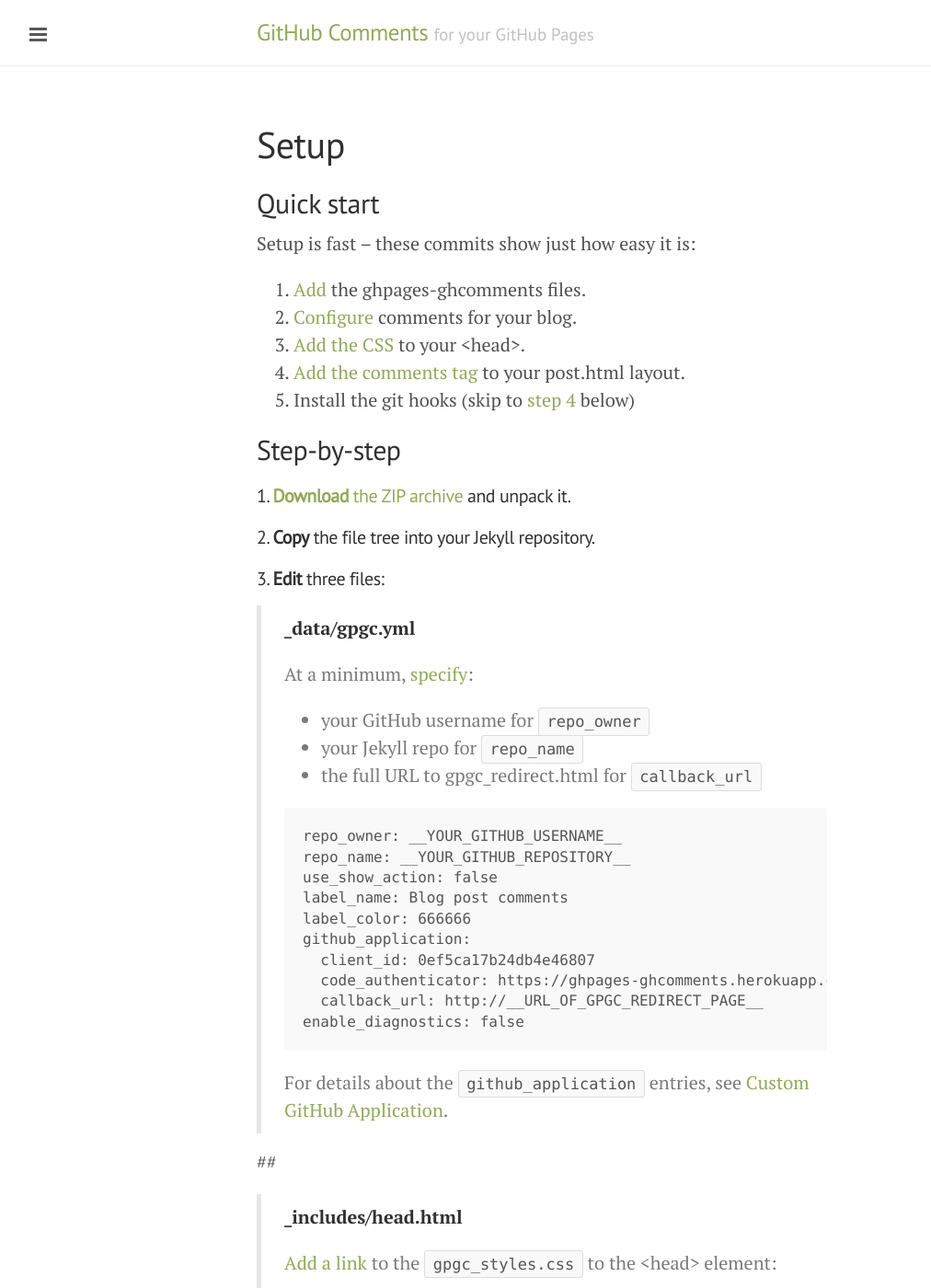
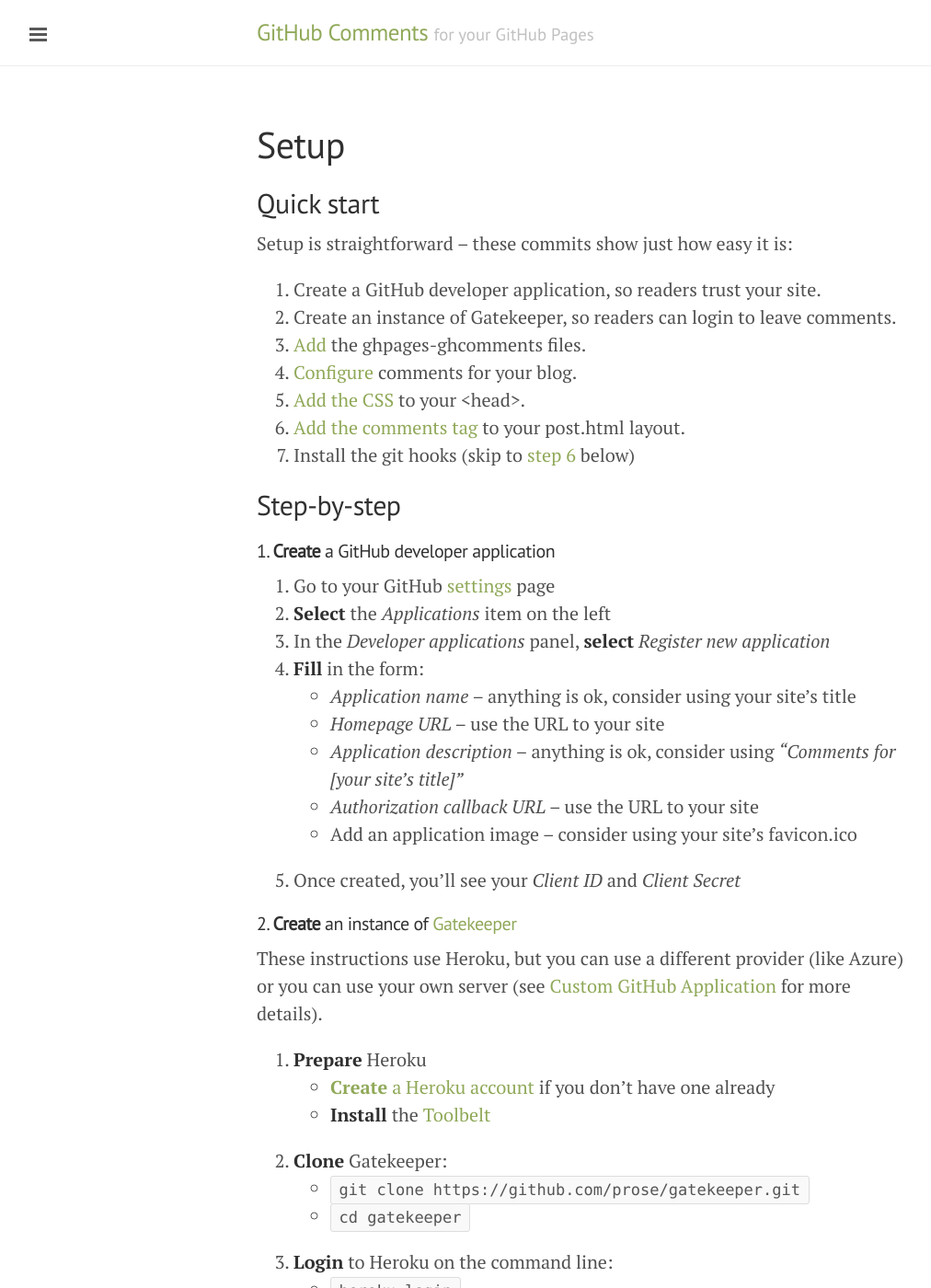
Before and after one commit to wireddown/ghpages-ghcomments, a Jekyll site: the page built from setup.md, in a window 1280 px wide and 1400 px high. Shown: the whole window at 92% size, without its empty margins (1-1013 px from the left). Built offline with Jekyll 4.4.1, drawn with Linux system fonts in a browser that asks for light colours; Markdown is read by kramdown in place of the engine named in the settings; some of the changed text lies outside the part shown.

Commit message:
Update documentation to fix #20
* Every ghpages-ghcomments user must
 * use their own GitHub developer application,
 * use their own code authenticator

````diff
--- a/setup.md
+++ b/setup.md
@@ -6,30 +6,75 @@ tags: [sidebar]
 
 ## Quick start
 
-Setup is fast -- these commits show just how easy it is:
+Setup is straightforward -- these commits show just how easy it is:
 
- 1. [Add](https://github.com/wireddown/gpgc-test/commit/e6eefb8539f1630d5e847760b288a857b31fe55e?diff=unified) the ghpages-ghcomments files.
- 1. [Configure](https://github.com/wireddown/gpgc-test/commit/f73cc70e931c14f63ea8081ec3c006b67258df4d?diff=split) comments for your blog.
- 1. [Add the CSS](https://github.com/wireddown/gpgc-test/commit/b84c65db227b867228178a50554f3374e70a9314?diff=split) to your \<head\>.
- 1. [Add the comments tag](https://github.com/wireddown/gpgc-test/commit/240420c7dd0f7ef0f2dd39c06897cf0d3e711c24?diff=split) to your post.html layout.
- 1. Install the git hooks (skip to [step 4](#step-4) below)
+ 1. Create a GitHub developer application, so readers trust your site.
+ 1. Create an instance of Gatekeeper, so readers can login to leave comments.
+ 1. [Add](https://github.com/pixated/pixated.github.io/commit/09a909b642fcaa3d2fff7b23857b09def64cd339?diff=unified) the ghpages-ghcomments files.
+ 1. [Configure](https://github.com/pixated/pixated.github.io/commit/1f4e26e0a9f3ac5fb02c21cc8e2789ec3e1369d0?diff=split) comments for your blog.
+ 1. [Add the CSS](https://github.com/pixated/pixated.github.io/commit/1e799e7fd73b87c52d513e0ec63d45f88775b101?diff=split) to your \<head\>.
+ 1. [Add the comments tag](https://github.com/pixated/pixated.github.io/commit/1ff031d14b36c93ca3afcdac668a5736ea6bac03?diff=split) to your post.html layout.
+ 1. Install the git hooks (skip to [step 6](#step-6) below)
 
 ## Step-by-step
 
 {% raw %}
 
-#### 1. [**Download** the ZIP archive](https://github.com/wireddown/ghpages-ghcomments/archive/release.zip) and unpack it.
+#### 1. **Create** a GitHub developer application
 
-#### 2. **Copy** the file tree into your Jekyll repository.
+1. Go to your GitHub [settings](https://github.com/settings/applications) page
+1. **Select** the *Applications* item on the left
+1. In the *Developer applications* panel, **select** *Register new application*
+1. **Fill** in the form:
+ * *Application name* -- anything is ok, consider using your site's title
+ * *Homepage URL* -- use the URL to your site
+ * *Application description* -- anything is ok, consider using *"Comments for [your site's title]"*
+ * *Authorization callback URL* -- use the URL to your site
+ * Add an application image -- consider using your site's favicon.ico
+1. Once created, you'll see your *Client ID* and *Client Secret*
 
-#### 3. **Edit** three files:
+#### 2. **Create** an instance of [Gatekeeper](https://github.com/prose/gatekeeper)
+
+These instructions use Heroku, but you can use a different provider (like Azure) or you can use your own server (see [Custom GitHub Application](../advanced/custom-github-app/) for more details).
+
+1. **Prepare** Heroku
+ * [**Create** a Heroku account](https://signup.heroku.com/) if you don't have one already
+ * **Install** the [Toolbelt](https://toolbelt.heroku.com/)
+1. **Clone** Gatekeeper:
+ * `git clone https://github.com/prose/gatekeeper.git`
+ * `cd gatekeeper`
+1. **Login** to Heroku on the command line:
+ * `heroku login`
+1. **Create** your Heroku app, with your own `APP_NAME`
+ * `heroku apps:create APP_NAME`
+1. **Give** your Heroku environment your own `XXXX` and `YYYY` GitHub application credentials:
+ * `heroku config:set OAUTH_CLIENT_ID=XXXX`
+ * `heroku config:set OAUTH_CLIENT_SECRET=YYYY`
+1. **Deploy** your Gatekeeper clone to Heroku:
+ * `git push heroku master`
+1. **Check** that it's working:
+ * `curl https://APP_NAME.herokuapp.com/authenticate/1234`
+
+> ```
+> {
+>   "error": "bad_code"
+> }
+> ```
+
+#### 3. [**Download** the ZIP archive](https://github.com/wireddown/ghpages-ghcomments/archive/release.zip) and unpack it.
+
+#### 4. **Copy** the file tree into your Jekyll repository.
+
+#### 5. **Edit** three files:
 
 > **_data/gpgc.yml**
 >
-> At a minimum, [specify](https://github.com/wireddown/gpgc-test/commit/f73cc70e931c14f63ea8081ec3c006b67258df4d?diff=split):
+> [Specify](https://github.com/pixated/pixated.github.io/commit/1f4e26e0a9f3ac5fb02c21cc8e2789ec3e1369d0?diff=split):
 >
 > * your GitHub username for `repo_owner`
 > * your Jekyll repo for `repo_name`
+> * your GitHub application Client ID for `client_id`
+> * your Heroku (or other) application URL for `code_authenticator`
 > * the full URL to gpgc\_redirect.html for `callback_url`
 >
 > ```
@@ -39,19 +84,17 @@ Setup is fast -- these commits show just how easy it is:
 > label_name: Blog post comments
 > label_color: 666666
 > github_application:
->   client_id: 0ef5ca17b24db4e46807
->   code_authenticator: https://ghpages-ghcomments.herokuapp.com/authenticate/
+>   client_id: __YOUR_GITHUB_APP_CLIENT_ID__
+>   code_authenticator: https://__YOUR_HEROKU_APP__.herokuapp.com/authenticate/
 >   callback_url: http://__URL_OF_GPGC_REDIRECT_PAGE__
 > enable_diagnostics: false
 > ```
->
-> For details about the `github_application` entries, see [Custom GitHub Application](../advanced/custom-github-app/).
 
 ##
 
 > **_includes/head.html**
 >
-> [Add a link](https://github.com/wireddown/gpgc-test/commit/b84c65db227b867228178a50554f3374e70a9314?diff=split) to the `gpgc_styles.css` to the \<head\> element:
+> [Add a link](https://github.com/pixated/pixated.github.io/commit/1e799e7fd73b87c52d513e0ec63d45f88775b101?diff=split) to the `gpgc_styles.css` to the \<head\> element:
 >
 > ```
 > <link
@@ -63,13 +106,13 @@ Setup is fast -- these commits show just how easy it is:
 
 > **_layouts/post.html**
 >
-> [Add an include tag](https://github.com/wireddown/gpgc-test/commit/240420c7dd0f7ef0f2dd39c06897cf0d3e711c24?diff=split) at the bottom (or wherever you want comments to appear):
+> [Add an include tag](https://github.com/pixated/pixated.github.io/commit/1ff031d14b36c93ca3afcdac668a5736ea6bac03?diff=split) at the bottom (or wherever you want comments to appear):
 >
 > ```
 > {% include gpgc_comments.html post_title=page.title %}
 > ```
 
-#### <a name="step-4"></a>4. **Move** `_tools/gpgcCreateCommentIssue.sh` to your system *$PATH*.
+#### <a name="step-6"></a>6. **Move** `_tools/gpgcCreateCommentIssue.sh` to your system *$PATH*.
 
 > ```
 > $ mv _tools/gpgcCreateCommentIssue.sh /usr/local/bin
````
Also changed, not shown: other parts of setup.md (+3 -3 lines), advanced/custom-github-app.md (+15 -17 lines), index.md (+1 -1 lines), options.md (+0 -9 lines), README.md.
